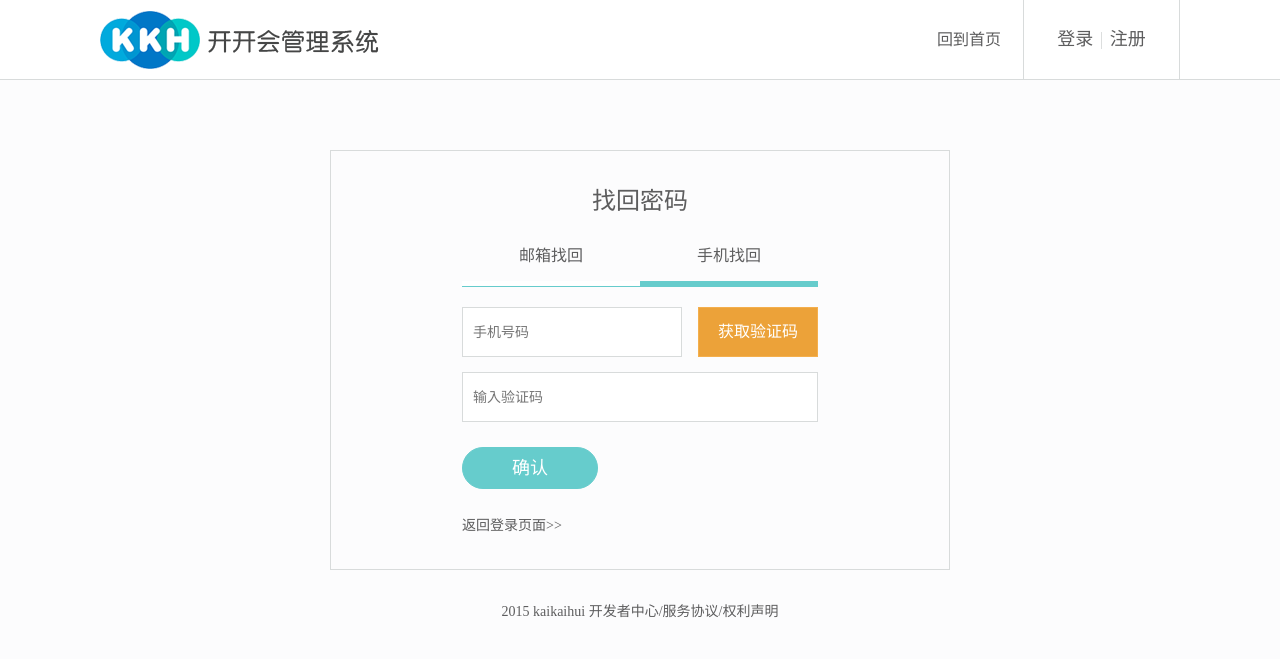
After one commit to xuezhouzhou/kkh, a PHP site: page /retrieve-pass-phone.html in a window 1280 px wide. The commit adds this page. Shown: the top 659 px of the page. Run offline with PHP 8.4, Linux system fonts and the light colour scheme.

Commit message:
密码找回，其他细节调整

```diff
--- a/all-list.html
+++ b/all-list.html
@@ -8,6 +8,7 @@
 <ul>
   <li><a target="_blank" href="login.html">1.1 登录</a></li>
   <li><a target="_blank" href="register.html">1.2 注册</a></li>
+  <li><a target="_blank" href="retrieve-pass-email.html">1.3 找回密码(邮箱找回)</a></li>
   <li><a target="_blank" href="userinfo.html">2.1 账号信息</a></li>
   <li><a target="_blank" href="changepass.html">2.2 密码修改</a></li>
   <li><a target="_blank" href="userinfo-edit.html">2.3 账号信息修改</a></li>
--- a/css/common.css
+++ b/css/common.css
@@ -16,14 +16,24 @@ a{
   text-decoration: none;
 }
 
+h1,h2,h3{
+  font-weight: 400;
+}
+
 h2{
-  font-weight: 400;
   font-size:18px;
 }
 
 h3{
-  font-weight: 400;
   font-size:16px;
+}
+
+.clear:after {
+  content:".";
+  display:block;
+  height:0;
+  clear:both;
+  visibility:hidden;
 }
 
 
@@ -407,6 +417,12 @@ h3{
   color:#fff;
 }
 
+.btn-warning{
+  background-color: #eca239;
+  border-color: #f4af4d;
+  color:#fff;
+}
+
 .btn-default{
   background-color: #fff;
   border-color: #d8dbdb;
@@ -429,6 +445,13 @@ h3{
 .btn-136-42,
 .btn-106-36{
   font-size: 18px;
+}
+
+.btn-120-50{
+  font-size: 16px;
+  width: 118px;
+  height: 48px;
+  line-height: 48px;
 }
 
 .btn-220-50{
@@ -466,73 +489,7 @@ h3{
 }
 
 
-/*
-.btn-a{
-  display: block;
-  width: 80px;
-  height: 30px;
-  line-height: 30px;
-  color: #a4a9ae;
-  text-align: center;
-  border: 1px solid #d8dbdb;
-  border-radius:2px;
-  cursor: pointer;
-}
 
-
-
-.btn-b{
-  display: block;
-  background-color: #6cc;
-  color:#fff;
-  font-size: 18px;
-  text-align: center;
-  cursor: pointer;
-}
-
-.btn-c{
-  font-size: 18px;
-  background-color: #fff;
-  border: 1px solid #d8dbdb;
-  text-align: center;
-  cursor: pointer;
-  color:#a4a9ae;
-}
-
-.btn-d{
-  display: block;
-  width: 80px;
-  height: 30px;
-  line-height: 30px;
-  color: #fff;
-  text-align: center;
-  border: 1px solid #6cc;
-  border-radius:2px;
-  background-color: #6cc;
-}
-
-.btn-lg{
-  border-radius: 25px;
-  height: 50px;
-  line-height: 50px;
-}
-
-.btn-md{
-  border-radius: 20px;
-  height: 40px;
-  line-height: 40px;
-}
-
-.btn-sm{
-  border-radius: 15px;
-  height: 30px;
-  line-height: 30px;
-}
-
-a.btn-b{
-  text-decoration: none;
-}
-*/
 
 /* 浮动 */
 .fl,.fr{
@@ -565,10 +522,12 @@ a.btn-b{
 
 /* m-t-* */
 .m-t-5{ margin-top: 5px; }
+.m-t-10{ margin-top: 10px; }
 .m-t-15{ margin-top: 15px; }
 .m-t-20{ margin-top: 20px; }
 .m-t-25{ margin-top: 25px; }
 .m-t-30{ margin-top: 30px; }
+.m-t-35{ margin-top: 35px; }
 .m-t-40{ margin-top: 40px; }
 
 /* m-r-* */
@@ -584,6 +543,11 @@ a.btn-b{
   outline: none;
 }
 
+.text-356-50{
+  width: 334px;
+  padding: 16px 10px;
+}
+
 .text-296-40{
   width:274px;
   padding: 11px 10px;
@@ -592,6 +556,11 @@ a.btn-b{
 .text-230-38{
   width:208px;
   padding: 10px;
+}
+
+.text-210-50{
+  width:198px;
+  padding: 16px 10px;
 }
 
 .text-lg{
--- /dev/null
+++ b/css/retrieve-pass.css
@@ -0,0 +1,39 @@
+/* 密码找回  start*/
+#retrieve-pass{
+  width: 618px;
+  height: 418px;
+  border:1px solid #d8dbdb;
+  margin: 70px auto 0 auto;
+}
+
+#retrieve-pass h1{
+  text-align: center;
+  font-size: 24px;
+  margin-top: 30px;
+}
+
+#retrieve-pass .con{
+  width: 356px;
+  margin: 0 auto;
+  overflow: hidden;
+}
+
+#retrieve-pass .nav{
+  border-bottom:1px solid #6cc;
+  overflow: hidden;
+}
+#retrieve-pass .nav a{
+  display:block;
+  width: 50%;
+  float: left;
+  height: 50px;
+  border-bottom: 5px solid #fff;
+  line-height: 50px;
+  font-size: 16px;
+  text-align: center;
+}
+#retrieve-pass .nav a.cur{
+  border-bottom: 5px solid #6cc;
+}
+
+/* 密码找回 end*/
--- a/login.html
+++ b/login.html
@@ -10,7 +10,7 @@
 <div id="login">
   <div class="logo"><a href="#"><img src="images/logo-1.png"></a></div>
 
-  <div class="row" style="margin-top:80px;">
+  <div class="row m-t-40">
     <div class="col col-l"></div>
     <div class="col col-m">
       <input type="text" class="text text-lg" placeholder="用户名/手机号/email">
@@ -31,7 +31,7 @@
   </div>
 
   <div class="link link-reg-fgtpasss">
-    <a href="#" class="forget-pass">忘记密码?</a>
+    <a href="retrieve-pass-email.html" class="forget-pass">忘记密码?</a>
     <a href="register.html" class="reg">注册</a>
   </div>
 
--- a/register.html
+++ b/register.html
@@ -116,7 +116,7 @@
       <div class="col col-l"></div>
       <div class="col col-m">
         <a class="btn btn-primary btn-br-21 btn-136-42 fl">确认</a>
-        <a class="btn btn-default btn-br-21 btn-136-42 fr">取消</a>
+        <a href="login.html" class="btn btn-default btn-br-21 btn-136-42 fr">取消</a>
       </div>
       <div class="col col-r"></div>
     </div>
--- /dev/null
+++ b/retrieve-pass-phone.html
@@ -0,0 +1,56 @@
+<!doctype html>
+<html>
+<head>
+<meta charset="UTF-8">
+<title>找回密码 - 手机找回</title>
+<link rel="stylesheet" href="css/common.css">
+<link rel="stylesheet" href="css/retrieve-pass.css">
+</head>
+<body>
+<!-- header start -->
+<div id="header-wrap">
+  <div id="header">
+    <div id="logo"></div>
+    <div id="top-menu">
+      <div class="back-index">
+        <a href="#">回到首页</a>
+      </div>
+      <div class="login-menu">
+        <a href="login.html">登录</a>
+        <span>|</span>
+        <a href="register.html">注册</a>
+      </div>
+    </div>
+  </div>
+</div>
+<!-- header end -->
+
+
+<!-- 找回密码 start -->
+<div id="retrieve-pass">
+  <h1>找回密码</h1>
+  <div class="con">
+    <div class="nav m-t-15">
+      <a href="retrieve-pass-email.html">邮箱找回</a>
+      <a href="javascript:void(0)" class="cur">手机找回</a>
+    </div>
+    <div class="m-t-20 clear">
+      <div class="fl"><input type="text" class="text text-210-50" placeholder="手机号码"></div>
+      <div class="fr"><a class="btn btn-warning btn-120-50">获取验证码</a></div>
+    </div>
+    <div class="m-t-15 clear">
+      <input type="text" class="text text-356-50" placeholder="输入验证码">
+    </div>
+    <div class="m-t-25 clear">
+      <a class="btn btn-primary btn-136-42 btn-br-21">确认</a>
+    </div>
+    <div class="m-t-25 clear">
+      <a href="login.html">返回登录页面>></a>
+    </div>
+  </div>
+</div>
+<!-- 找回密码 end -->
+
+<div id="footer">2015 kaikaihui  开发者中心/服务协议/权利声明</div>
+</body>
+</html>
```
Also changed, not shown: css/login.css (+4 -4 lines), retrieve-pass-email.html (added, +51 -0 lines).
